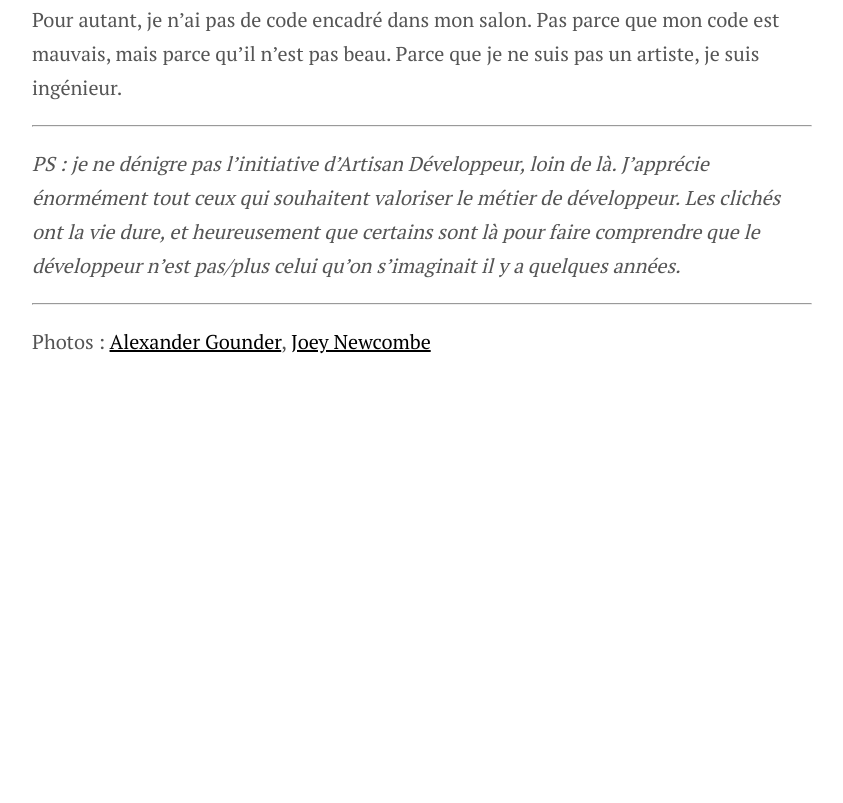
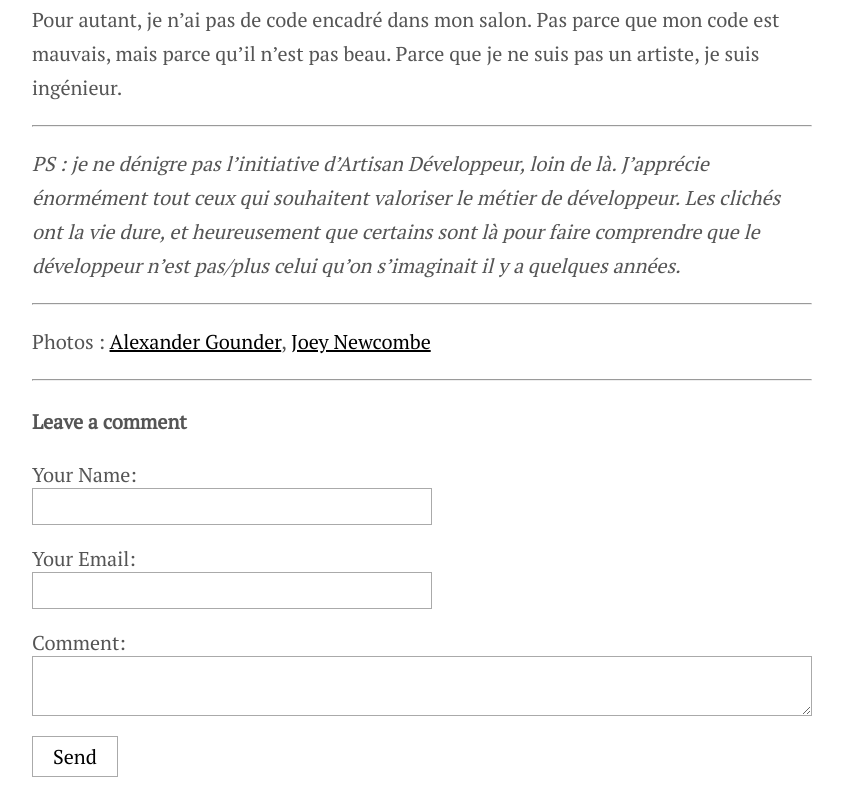
Before and after one commit to scastiel/gatsby-theme-potato, a Gatsby site: page /posts/2015-05-01-bien-developper-est-il-un-art/ in a window 1280 px wide. Shown: the part 3440-4243 px from the top of the page, without its empty margins (218-1061 px from the left). Before the commit the page ends 3837 px from the top, so only its background shows below. Built offline with nearby package versions, Linux system fonts and the light colour scheme; Gatsby itself is replaced by a stand-in of ours.

Commit message:
Try comment form

```diff
--- a/src/components/BlogPost.js
+++ b/src/components/BlogPost.js
@@ -4,6 +4,7 @@ import styled from 'styled-components'
 import 'prismjs/plugins/line-numbers/prism-line-numbers.css'
 import 'prismjs/themes/prism.css'
 import LangLink from './LangLink'
+import CommentForm from './CommentForm'
 
 const renderDate = date => new Date(date).toDateString()
 
@@ -29,7 +30,6 @@ const Infos = styled.div`
 `
 
 const Content = styled.div`
-  color: #555;
   line-height: 1.7;
 
   pre {
@@ -88,7 +88,10 @@ const BlogPost = ({ post, isExcerpt }) => {
           </p>
         </Content>
       ) : (
-        <Content dangerouslySetInnerHTML={{ __html: html }} />
+        <>
+          <Content dangerouslySetInnerHTML={{ __html: html }} />
+          <CommentForm slug={post.fields.slug} />
+        </>
       )}
     </article>
   )
--- /dev/null
+++ b/src/components/CommentForm.js
@@ -0,0 +1,69 @@
+import React from 'react'
+import styled from 'styled-components'
+
+const StyledInput = styled.input`
+  border: 1px solid #aaa;
+  max-width: 20em;
+  padding: 0.3rem;
+  font-size: 1rem;
+`
+const StyledTextArea = styled.textarea`
+  border: 1px solid #aaa;
+  padding: 0.3rem;
+  font-size: 1rem;
+  resize: vertical;
+`
+const StyledLabel = styled.label`
+  display: flex;
+  flex-direction: column;
+`
+const StyledButton = styled.button`
+  font-size: 1rem;
+  font-family: inherit;
+  border: 1px solid #aaa;
+  background-color: inherit;
+  padding: 0.3em 1em;
+`
+
+const CommentForm = ({ slug }) => {
+  return (
+    <form
+      name="comment"
+      method="POST"
+      data-netlify="true"
+      data-netlify-honeypot="bot-field"
+    >
+      <input type="hidden" name="slug" value={slug} />
+      <input type="hidden" name="form-name" value="comment" />
+
+      <hr />
+      <h4>Leave a comment</h4>
+      <p hidden>
+        <label>
+          Don’t fill this out: <input name="bot-field" />
+        </label>
+      </p>
+      <p>
+        <StyledLabel>
+          Your Name: <StyledInput required type="text" name="name" />
+        </StyledLabel>
+      </p>
+      <p>
+        <StyledLabel>
+          Your Email: <StyledInput required type="email" name="email" />
+        </StyledLabel>
+      </p>
+      <p>
+        <StyledLabel>
+          Comment: <StyledTextArea required name="message" />
+        </StyledLabel>
+      </p>
+      <div data-netlify-recaptcha="true" />
+      <p>
+        <StyledButton type="submit">Send</StyledButton>
+      </p>
+    </form>
+  )
+}
+
+export default CommentForm
--- a/src/components/Layout.js
+++ b/src/components/Layout.js
@@ -13,6 +13,7 @@ const StyledLayout = styled.div`
   margin-right: auto;
   padding: 0.5em;
   font-family: 'PT Serif', serif;
+  color: #555;
 
   *,
   *:before,
```
